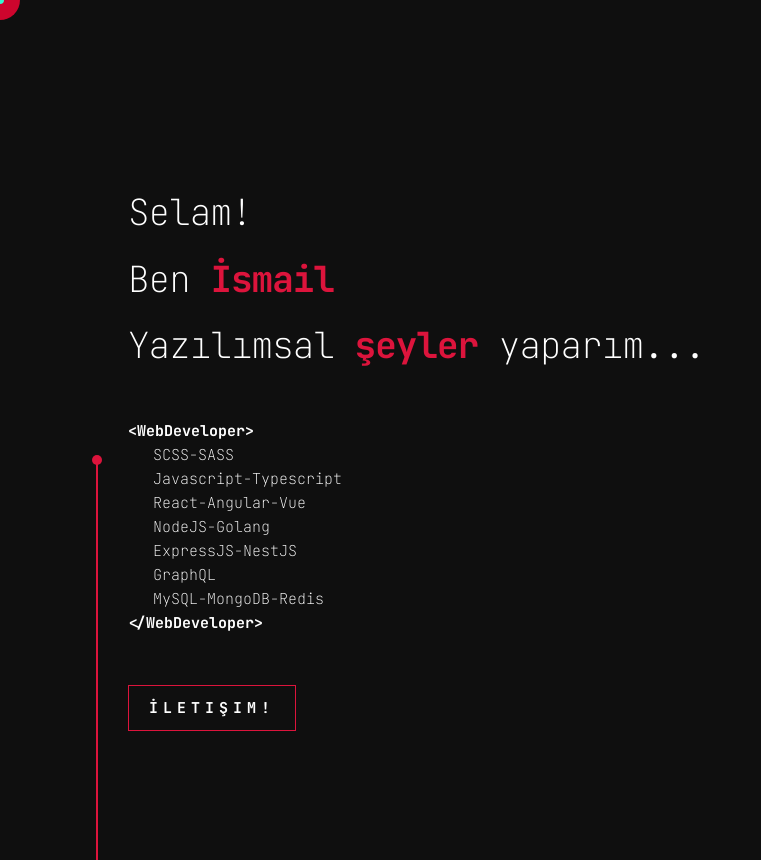
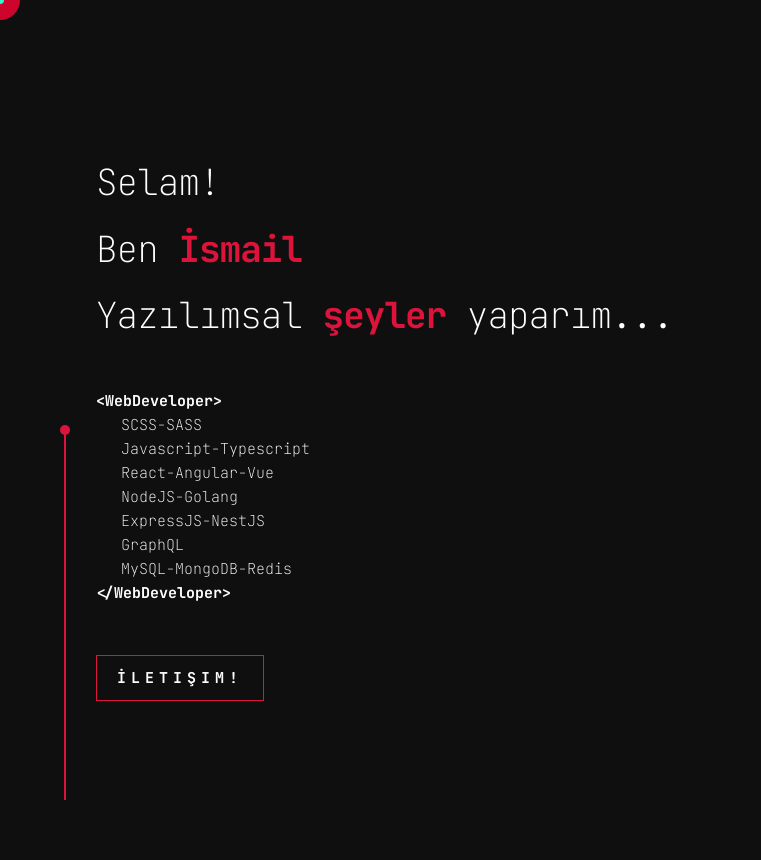
Before and after one commit to ikyilmaz/my-portfolio, a Next.js app: page /home in a window 1280 px wide. Shown: the whole page, without its empty margins (0-761 px from the left). After the commit the page ends 800 px from the top, so only its background shows below. Built offline with nearby package versions, Linux system fonts and the light colour scheme.

Commit message:
change css

```diff
--- a/pages/home/index.tsx
+++ b/pages/home/index.tsx
@@ -9,14 +9,18 @@ import { Features } from "./components/Features";
 import { Heading } from "./components/Heading";
 
 const Section = styled.div`
-  height: 100vh;
   display: flex;
+  height: 100%;
+  width: 90vw;
+  margin: auto;
+  /* background-color: #555; */
+
   .heading {
-    height: 100%;
     display: flex;
     flex-direction: column;
     justify-content: center;
     align-items: flex-start;
+    /* background-color: #555; */
   }
 
   .vertical-line {
@@ -46,9 +50,6 @@ const HomePage: NextPage = () => {
 
   return (
     <DefaultLayout>
-      <div className="container">
-        <div className="row">
-          <div className="twelve columns">
       <Section>
         <div className="vertical-line"></div>
         <div className="heading">
@@ -57,9 +58,6 @@ const HomePage: NextPage = () => {
           <ContactButton tl={tlRef.current} />
         </div>
       </Section>
-          </div>
-        </div>
-      </div>
     </DefaultLayout>
   );
 };
```
Lines whose indentation alone changed are shown as unchanged.
